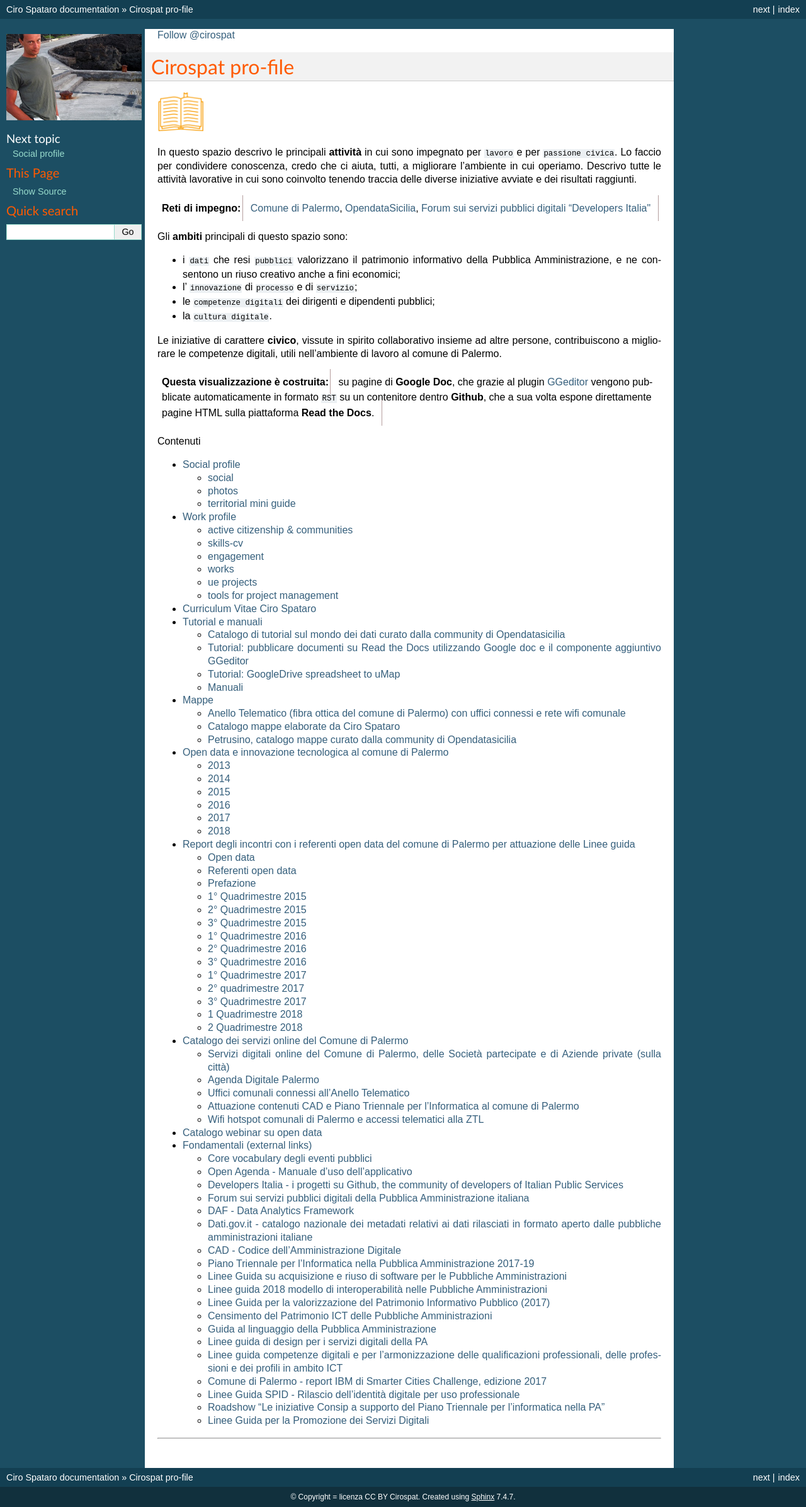
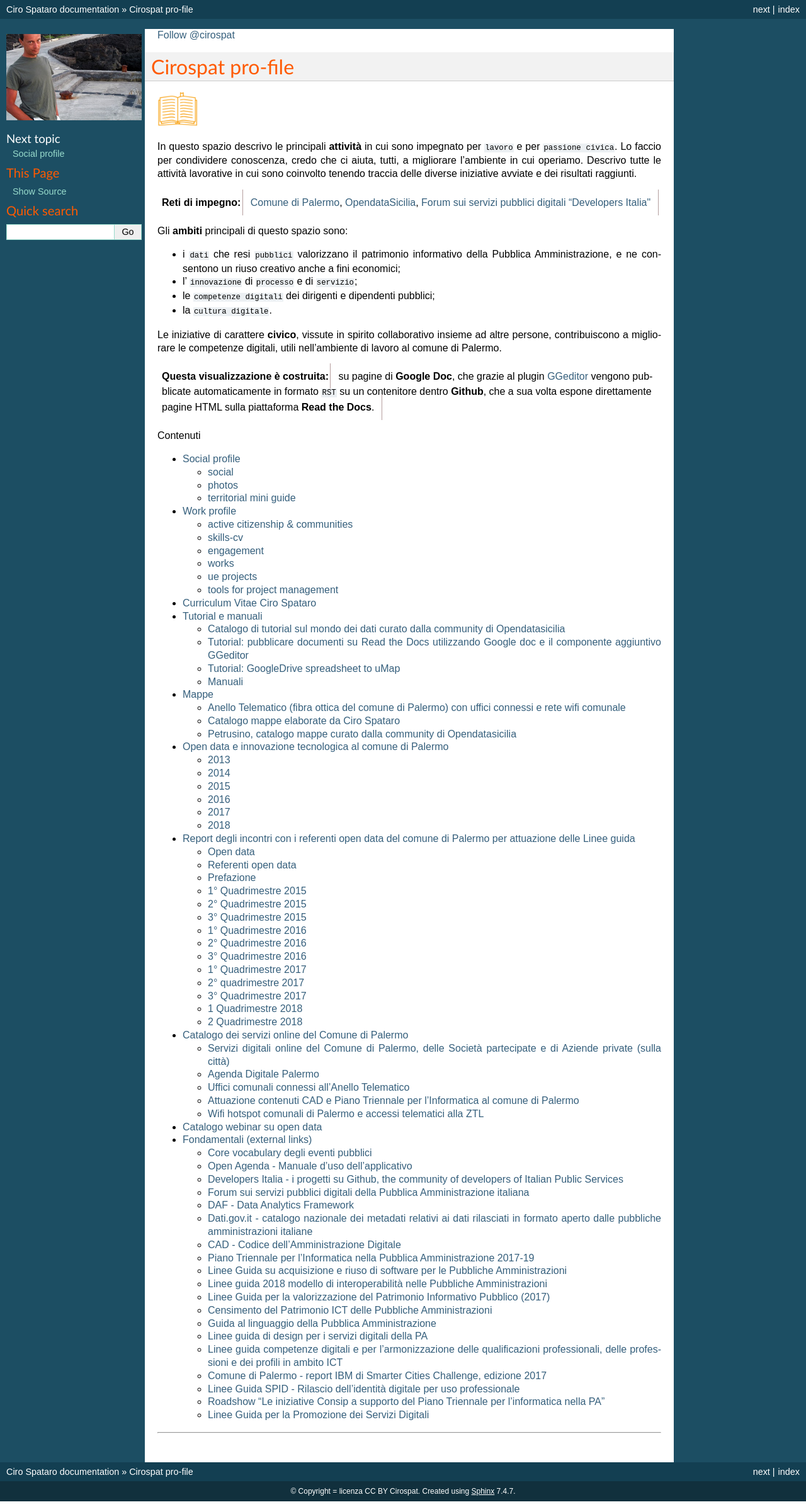
Before and after one commit to cirospat/rtd-schematipo, a Sphinx documentation site: the page built from docs/index.rst, in a window 1280 px wide. Shown: the whole page at 63% size. Built offline with Sphinx 7.4.7, drawn with Linux system fonts in a browser that asks for light colours; pages that are not in the unit, such as notebooks, are missing from menus; comment, search, counter and statistics services are not loaded.

Commit message:
Google Docs reST Editor@2018-6-16 9:12:44

```diff
--- a/docs/index.rst
+++ b/docs/index.rst
@@ -117,5 +117,5 @@ Le iniziative di carattere \ |STYLE2|\ , vissute in spirito collaborativo insiem
 
 
 .. |IMG1| image:: static/index-cirospat_1.png
-   :height: 65 px
-   :width: 74 px
+   :height: 56 px
+   :width: 64 px
```
